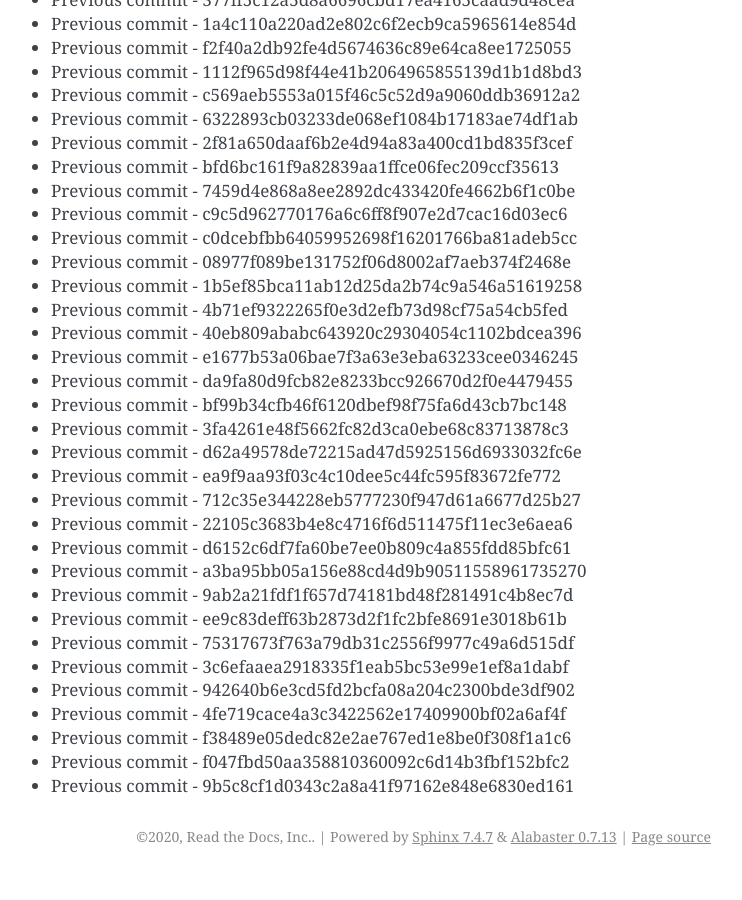
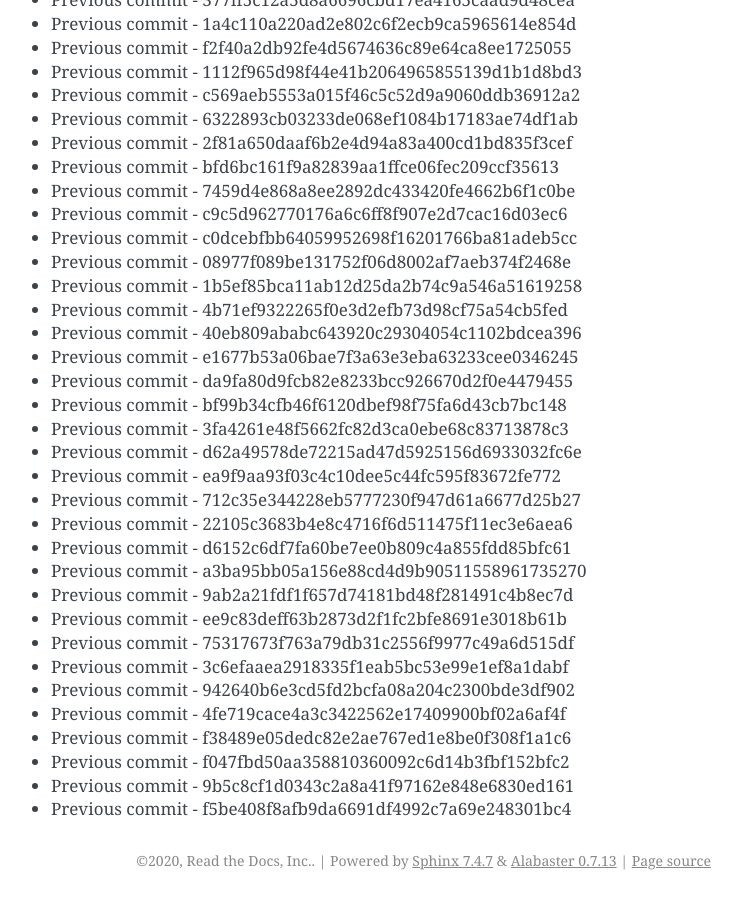
Before and after one commit to readthedocs/rtd-git-stresstest, a Sphinx documentation site: the page built from docs/updates.rst, in a window 1280 px wide and 900 px high, scrolled down 102030 px. Shown: the whole window, without its empty margins (399-1141 px from the left). Built offline with Sphinx 7.4.7, drawn with Linux system fonts in a browser that asks for light colours; before the commit the page ends 102906 px from its top, so only the background shows below that.

Commit message:
Generating commit from previous: f5be408f8afb9da6691df4992c7a69e248301bc4

```diff
--- a/docs/updates.rst
+++ b/docs/updates.rst
@@ -4319,3 +4319,4 @@ It can be tested for any performance characteristics.
 * Previous commit - f38489e05dedc82e2ae767ed1e8be0f308f1a1c6
 * Previous commit - f047fbd50aa358810360092c6d14b3fbf152bfc2
 * Previous commit - 9b5c8cf1d0343c2a8a41f97162e848e6830ed161
+* Previous commit - f5be408f8afb9da6691df4992c7a69e248301bc4
```
